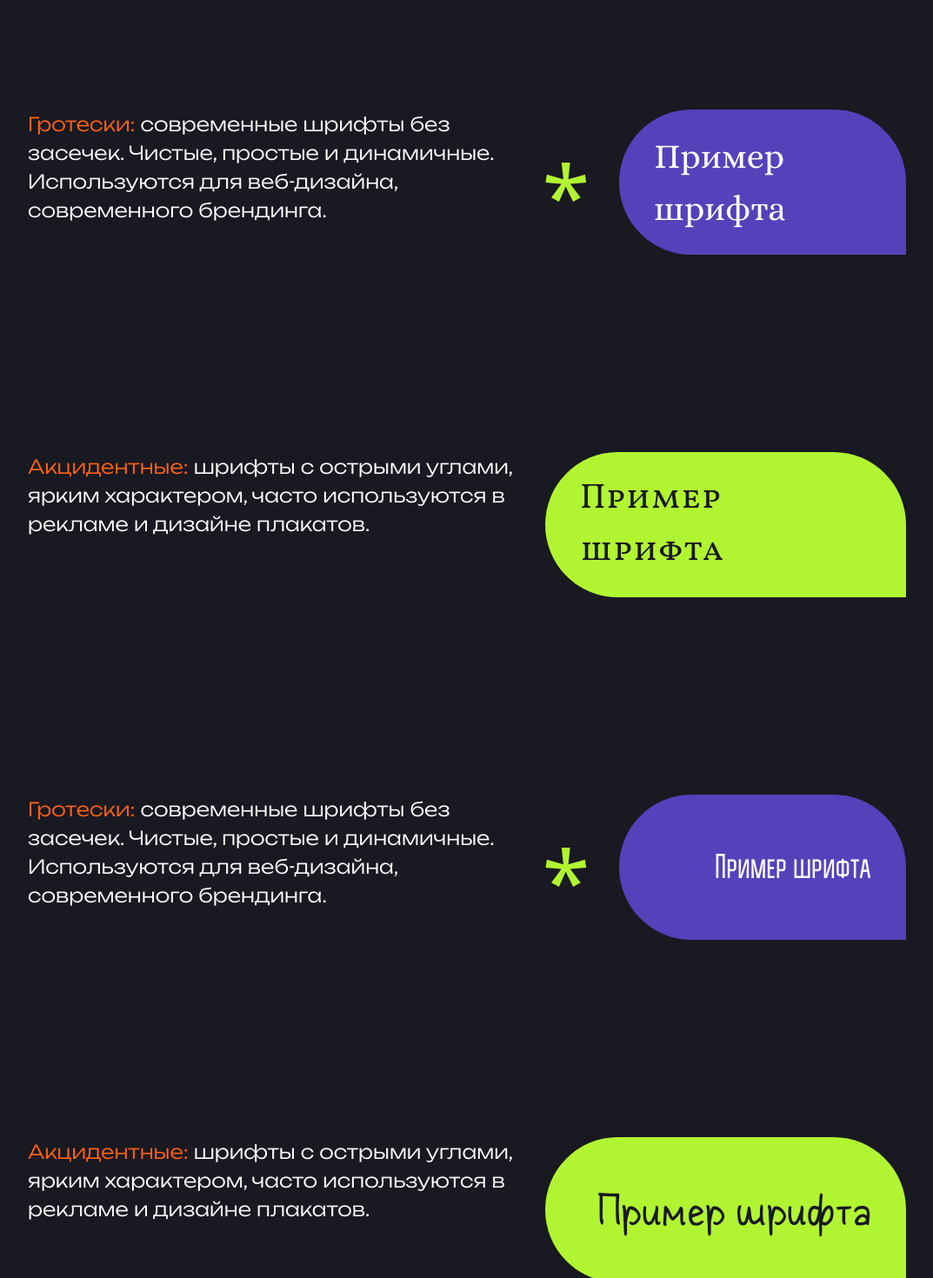
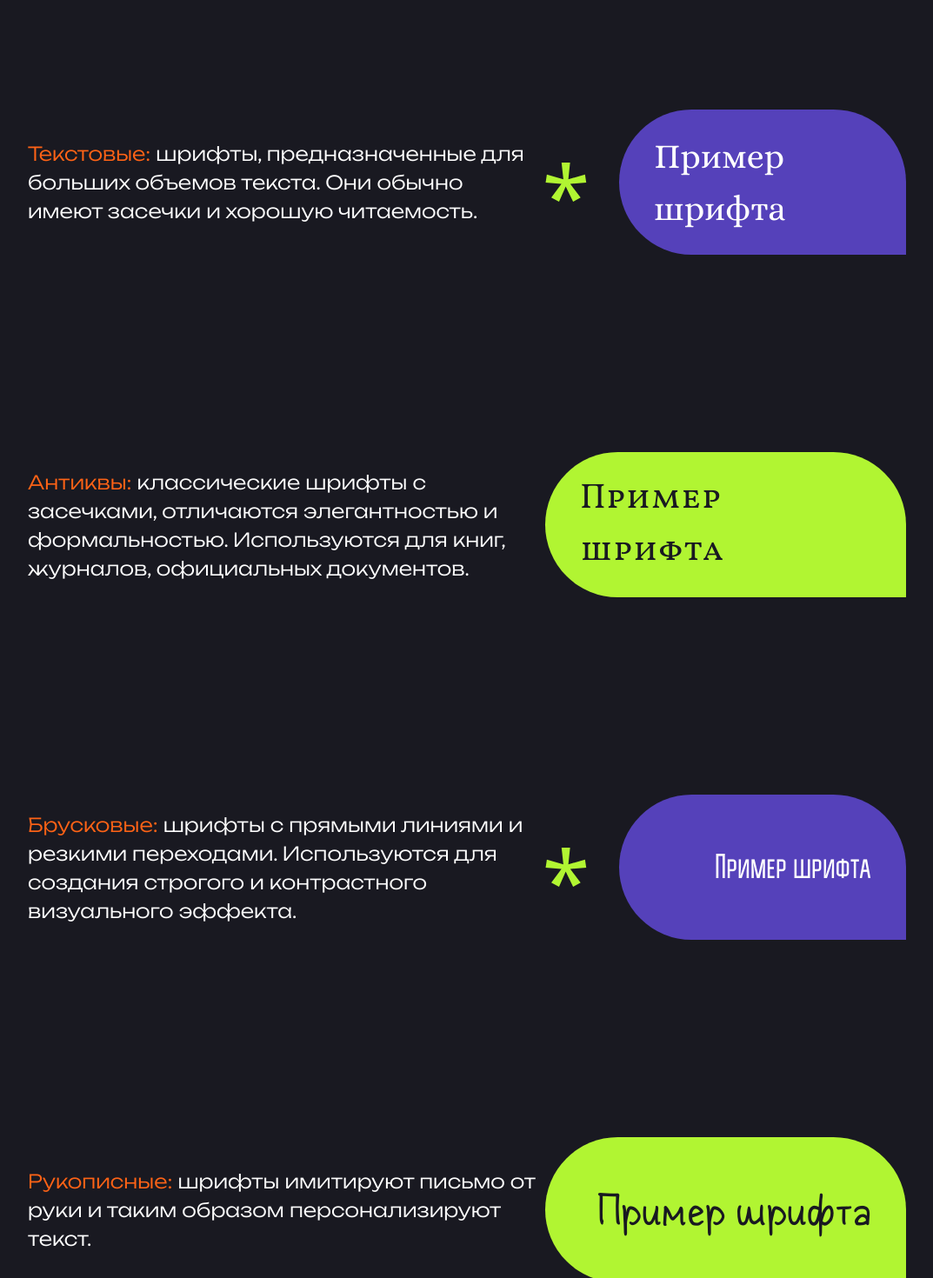
Before and after one commit to hikkanmn/design-course, a Vue app: page /typography in a window 1280 px wide. Shown: the part 6100-7570 px from the top of the page at 87% size, without its empty margins (103-1176 px from the left). Built offline with nearby package versions, Linux system fonts and the light colour scheme.

Commit message:
correct classification

```diff
--- a/src/components/typography/ClassificationBlock.vue
+++ b/src/components/typography/ClassificationBlock.vue
@@ -29,7 +29,7 @@
     </h3>
     <!-- 1st font type -->
     <p
-      class="col-start-1 col-end-8 row-start-2 row-end-3 text-white text-[22px] font-myUnbounded font-light"
+      class="col-start-1 col-end-8 row-start-2 row-end-3 text-white text-[22px] font-myUnbounded font-light self-center"
     >
       <span class="text-customOrange">Гротески: </span>современные шрифты без засечек. Чистые,
       простые и динамичные. Используются для веб-дизайна, современного брендинга.
@@ -47,7 +47,7 @@
 
     <!-- 2nd font block  -->
     <p
-      class="col-start-1 col-end-8 row-start-4 row-end-5 text-white text-[22px] font-myUnbounded font-light"
+      class="col-start-1 col-end-8 row-start-4 row-end-5 text-white text-[22px] font-myUnbounded font-light self-center"
     >
       <span class="text-customOrange">Акцидентные: </span>шрифты с острыми углами, ярким характером,
       часто используются в рекламе и дизайне плакатов.
@@ -60,10 +60,10 @@
 
     <!-- 3rd font type -->
     <p
-      class="col-start-1 col-end-8 row-start-6 row-end-7 text-white text-[22px] font-myUnbounded font-light"
+      class="col-start-1 col-end-8 row-start-6 row-end-7 text-white text-[22px] font-myUnbounded font-light self-center"
     >
-      <span class="text-customOrange">Гротески: </span>современные шрифты без засечек. Чистые,
-      простые и динамичные. Используются для веб-дизайна, современного брендинга.
+      <span class="text-customOrange">Текстовые: </span>шрифты, предназначенные для больших объемов
+      текста. Они обычно имеют засечки и хорошую читаемость.
     </p>
     <img
       class="col-start-8 col-end-9 row-start-6 row-end-7 self-center"
@@ -78,10 +78,10 @@
 
     <!-- 4th font block  -->
     <p
-      class="col-start-1 col-end-8 row-start-8 row-end-9 text-white text-[22px] font-myUnbounded font-light"
+      class="col-start-1 col-end-8 row-start-8 row-end-9 text-white text-[22px] font-myUnbounded font-light self-center"
     >
-      <span class="text-customOrange">Акцидентные: </span>шрифты с острыми углами, ярким характером,
-      часто используются в рекламе и дизайне плакатов.
+      <span class="text-customOrange">Антиквы: </span>классические шрифты с засечками, отличаются
+      элегантностью и формальностью. Используются для книг, журналов, официальных документов.
     </p>
     <div
       class="col-start-8 col-end-13 row-start-8 row-end-9 bg-customLime rounded-l-[100px] rounded-tr-[100px] px-10 py-4 flex items-center justify-end"
@@ -91,10 +91,10 @@
 
     <!-- 5th font type -->
     <p
-      class="col-start-1 col-end-8 row-start-10 row-end-11 text-white text-[22px] font-myUnbounded font-light"
+      class="col-start-1 col-end-8 row-start-10 row-end-11 text-white text-[22px] font-myUnbounded font-light self-center"
     >
-      <span class="text-customOrange">Гротески: </span>современные шрифты без засечек. Чистые,
-      простые и динамичные. Используются для веб-дизайна, современного брендинга.
+      <span class="text-customOrange">Брусковые: </span>шрифты с прямыми линиями и резкими
+      переходами. Используются для создания строгого и контрастного визуального эффекта.
     </p>
     <img
       class="col-start-8 col-end-9 row-start-10 row-end-11 self-center"
@@ -109,10 +109,10 @@
 
     <!-- 6th font block  -->
     <p
-      class="col-start-1 col-end-8 row-start-12 row-end-13 text-white text-[22px] font-myUnbounded font-light"
+      class="col-start-1 col-end-8 row-start-12 row-end-13 text-white text-[22px] font-myUnbounded font-light self-center"
     >
-      <span class="text-customOrange">Акцидентные: </span>шрифты с острыми углами, ярким характером,
-      часто используются в рекламе и дизайне плакатов.
+      <span class="text-customOrange">Рукописные: </span>шрифты имитируют письмо от руки и таким
+      образом персонализируют текст.
     </p>
     <div
       class="col-start-8 col-end-13 row-start-12 row-end-13 bg-customLime rounded-l-[100px] rounded-tr-[100px] px-10 py-4 flex items-center justify-end"
```
